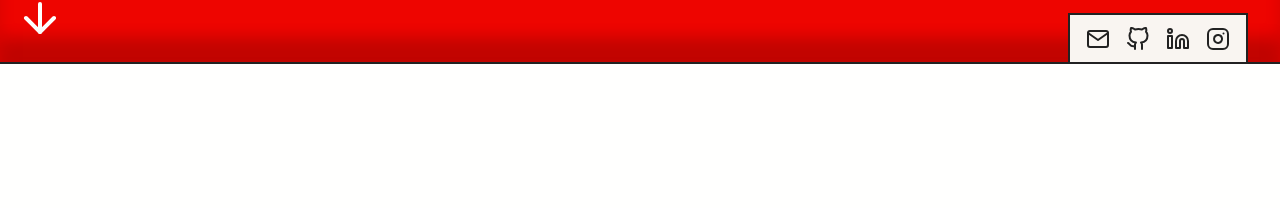
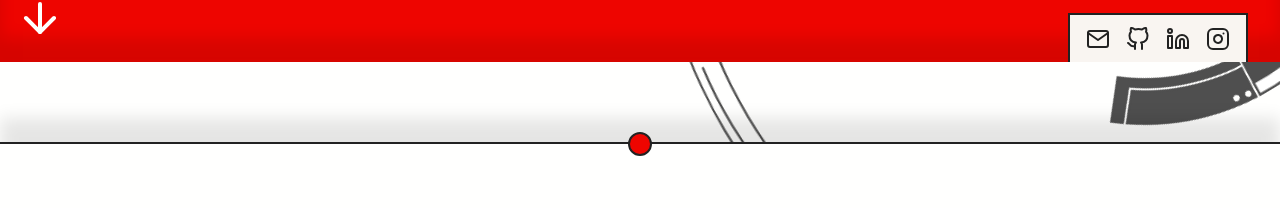
Before and after one commit to n-r-martin/ux-dev-portfolio, a React (Create React App) app: page / in a window 1280 px wide. Shown: the part 738-946 px from the top of the page. Built offline with nearby package versions, Linux system fonts and the light colour scheme; a web font is replaced by a local one.

Commit message:
testing scroll bug fix

```diff
--- a/src/App.js
+++ b/src/App.js
@@ -4,6 +4,8 @@ import PortfolioContainer from "./components/PortfolioContainer";
 import './App.css';
 import './styles/Index.scss';
 
+
+
 const App = () => <PortfolioContainer />
 
 
--- a/src/components/pages/Home.js
+++ b/src/components/pages/Home.js
@@ -28,11 +28,24 @@ const projectCards = projectArr.map(project => (
 ))
 
 
+
+
 const Home = () => {
   const [isMobileViewport, setIsMobileViewport] = useState(false);
 
+  window.onbeforeunload = function () {
+    window.scrollTo(0, 0);
+}
+
+  // let initPosY;
+
+  // const getPosY = () => {
+  //   initPosY = parseInt($('.concealing-shape-one').css("top"));
+  //   console.log(initPosY);
+  // }
+
   const handleResize = () => {
-    setIsMobileViewport(window.innerWidth <  1240)
+    setIsMobileViewport(window.innerWidth <  1240);
    }
 
 // Our React hook for managing the eventListener, also calls the handle resize function on initial load
@@ -43,10 +56,21 @@ useEffect(() => {
     return () => window.removeEventListener("resize", handleResize);
 })
 
-  // $(window).on('scroll', function(){
-  //   let scrollTop = $(window).scrollTop();
-  //   $("#landing-section").css("opacity", 1 - scrollTop / 800);
-  // });
+
+
+// Need to guarantee that the concelaing shape is always behind the project cards, no matter where the top project cards section might be after load, reload, or page height resize.
+ // What if page is resized if user is scrolled down further on the page?
+
+
+ $(window).on('load', function(){
+  console.log($('.concealing-shape-one').css('top'));
+});
+
+  $(window).on('scroll', function(){
+    let scrollTop = $(window).scrollTop();
+    // $("#landing-section").css("opacity", 1 - scrollTop / 800);
+    $('.concealing-shape-one').css("top", 914 - scrollTop)
+  });
 
   useEffect(() => {
     const timer = setInterval(() => {
@@ -66,6 +90,10 @@ useEffect(() => {
       element.classList.toggle('visible');
     }
   }
+
+
+
+
 
 
  // Taking the project card data from the imported json file and creating a project card for each entry
@@ -183,10 +211,6 @@ useEffect(() => {
               <span>Azure DevOps</span>
             </div>
           </div>
-
-
-
-
         {/* <div className="down-arrow-container">
         <IconContext.Provider value={{ className: "mobile-footer-icons", size: 80 }}>
           <FiArrowDown />
@@ -194,7 +218,10 @@ useEffect(() => {
         </div> */}
       </section>
 
+      <div className='concealing-shape-one'></div>
+
         <section id="project-cards">
+          <div className='section-circle-accent'></div>
           <div id="work"></div>
           {/* Generate cards for as many as that exist where the data is being pulled from */}
           {/* Programatically assign the cards ids */}
--- a/src/styles/About.scss
+++ b/src/styles/About.scss
@@ -5,6 +5,7 @@ section#about-me {
     justify-content: center;
     position: relative;
     background-color: $white;
+    padding: 0 4rem;
 }
 
 #about {
--- a/src/styles/Footer.scss
+++ b/src/styles/Footer.scss
@@ -52,7 +52,7 @@ a.white {
 }
 
 a.white:hover {
-    color: $charcoal;
+    color: $black;
 }
 
 img.footer-bg-graphic {
--- a/src/styles/Home.scss
+++ b/src/styles/Home.scss
@@ -5,7 +5,7 @@ section#landing-section {
     flex-direction: column;
     align-items: flex-start;
     justify-content: end;
-    min-height: 100vh;
+    min-height: 110vh;
     // padding: 3rem 0;
     position: sticky;
     top: 0;
@@ -58,6 +58,7 @@ div.landing-bottom {
     position: relative;
     box-shadow: inset 0px -24px 16px rgba(0, 0, 0, 0.1);
     border-top: 2px solid $black;
+    margin-bottom: 10vh;
 }
 
 div.landing-bottom-hero-text {
@@ -213,13 +214,22 @@ div.white-black-type-block span:nth-child(even) {
 }
 
 
+div.concealing-shape-one {
+    width: 100%;
+    height: 115vh;
+    background-color: $black;
+    position: absolute;
+    top: 115vh;
+    z-index: 0;
+    clip-path: polygon(0 48%, 100% 0%, 100% 100%, 0% 100%);
+}
 
 
 
-section.scrolling-page-container {
-    width: 100%;
-    background-color: $white;
-}
+// section.scrolling-page-container {
+//     width: 100%;
+//     background-color: $white;
+// }
 
 
 
--- a/src/styles/ProjectCard.scss
+++ b/src/styles/ProjectCard.scss
@@ -8,6 +8,19 @@ section#project-cards {
     @include desktop {
         padding: 10rem 0 20rem 4rem;
     }
+}
+
+div.section-circle-accent {
+    width: 24px;
+    height: 24px;
+    // background: linear-gradient($gradient-angle-top-down, $accent-red, $off-white);
+    background-color: $accent-red;
+    border: 2px solid $black;
+    position: absolute;
+    left: 50%;
+    top: -12px;
+    transform: translateX(-50%);
+    border-radius: 50%;
 }
 
 div#work {
```
